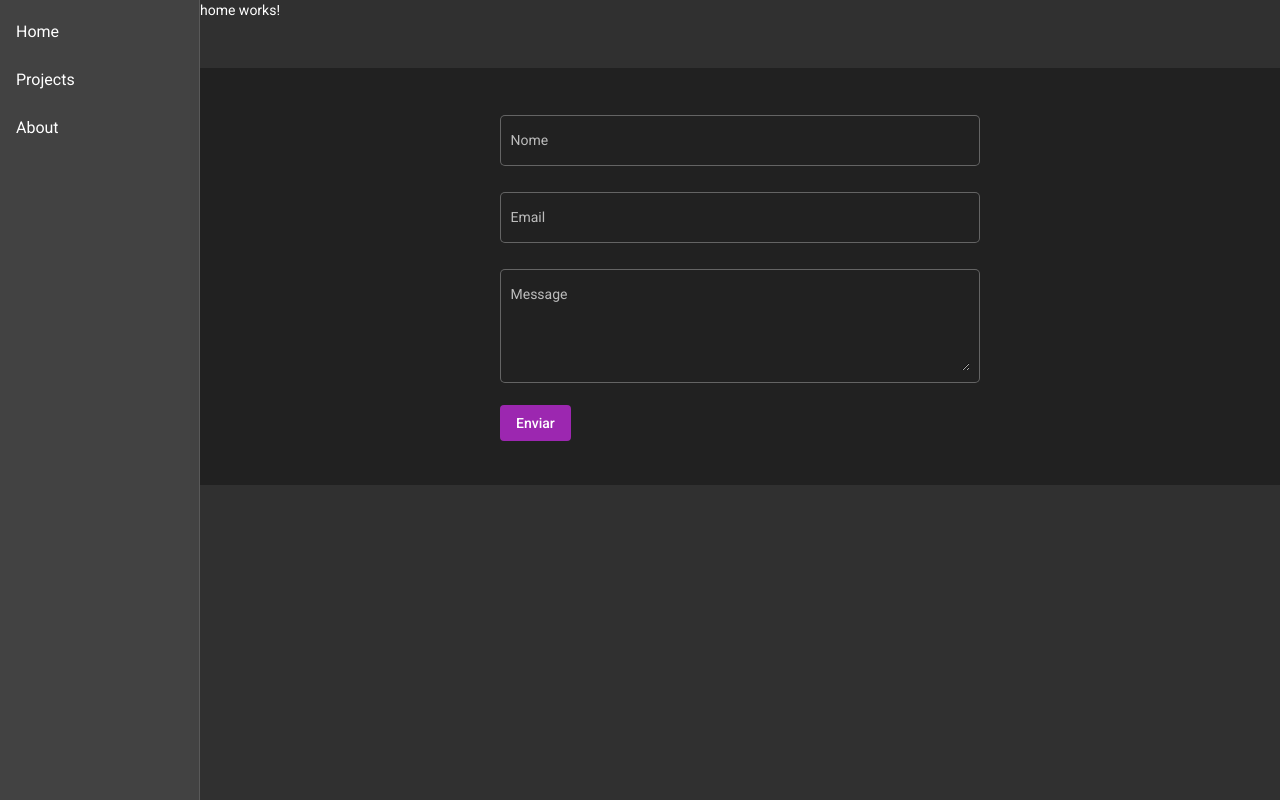
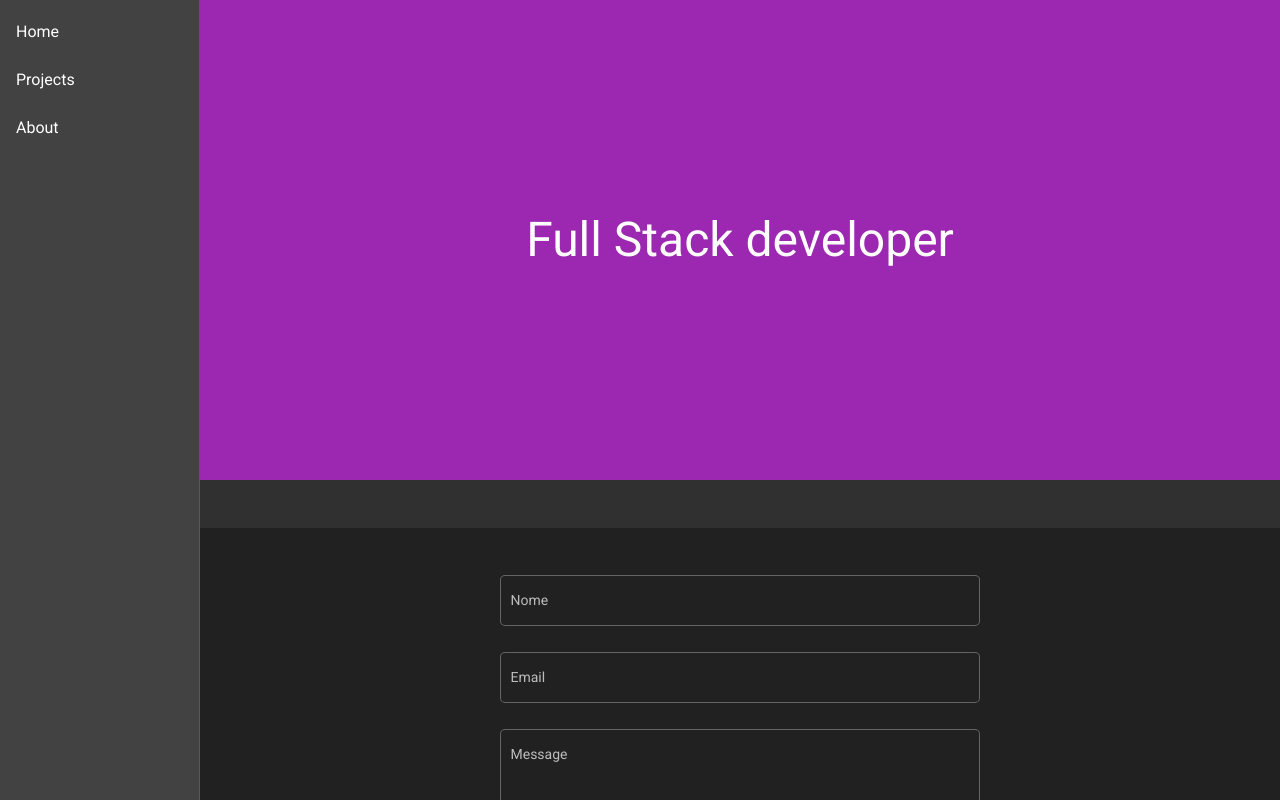
Before and after one commit to fabianoSL1/portfolio, an Angular app: page / in a window 1280 px wide. Built offline with nearby package versions, Linux system fonts and the light colour scheme.

Commit message:
feat(home): banner

```diff
--- a/src/app/app.component.scss
+++ b/src/app/app.component.scss
@@ -1,9 +1,19 @@
+@use 'sass:map';
+@use '@angular/material' as mat;
+
 @use 'pages/about/about-style' as about;
+@use 'pages/home/home-style' as home;
+
 @use 'components/contact-form/contact-form' as contact;
 
 @mixin core($theme) {
+    $config: mat.get-color-config($theme);
+    $primary: map.get($config, 'primary');
+    $accent: map.get($config, 'accent');
+
     @include about.init($theme);
     @include contact.init($theme);
+    @include home.init($primary);
 }
 
 .wrapper-content {
--- /dev/null
+++ b/src/app/pages/home/home-style.scss
@@ -0,0 +1,7 @@
+@use '@angular/material' as mat;
+
+@mixin init($primary) {
+    .banner {
+        background-color: mat.get-color-from-palette($primary, 500);
+    }
+}
--- a/src/app/pages/home/home.component.html
+++ b/src/app/pages/home/home.component.html
@@ -1 +1,5 @@
-<p>home works!</p>
+<div class="banner">
+    <div>
+        <h1 class="title">Full Stack developer</h1>
+    </div>
+</div>
--- a/src/app/pages/home/home.component.scss
+++ b/src/app/pages/home/home.component.scss
@@ -0,0 +1,22 @@
+.banner {
+    display: flex;
+    align-items: center;
+    justify-content: center;
+    text-align: center;
+    height: 60vh;
+}
+
+.banner .title {
+    font-size: 3rem;
+}
+
+.banner .subtitle {
+    font-weight: 300;
+    font-size: 2rem;
+}
+
+.banner .title,
+.banner .subtitle {
+    line-height: 0.9;
+    margin: 0;
+}
```
